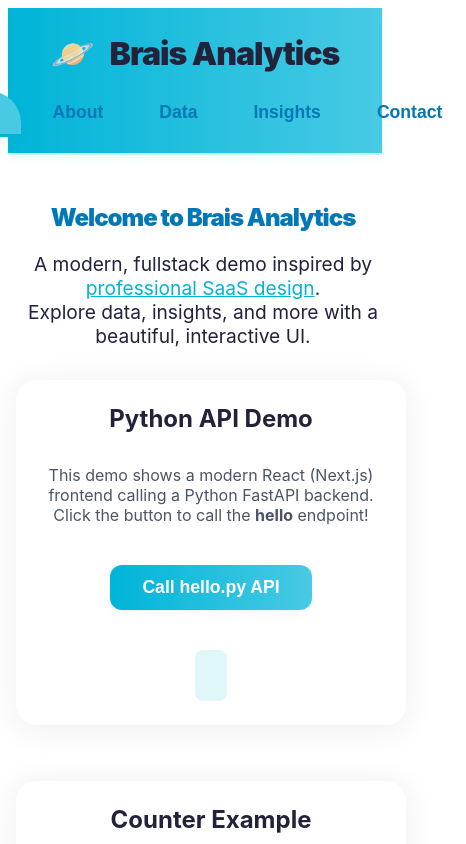
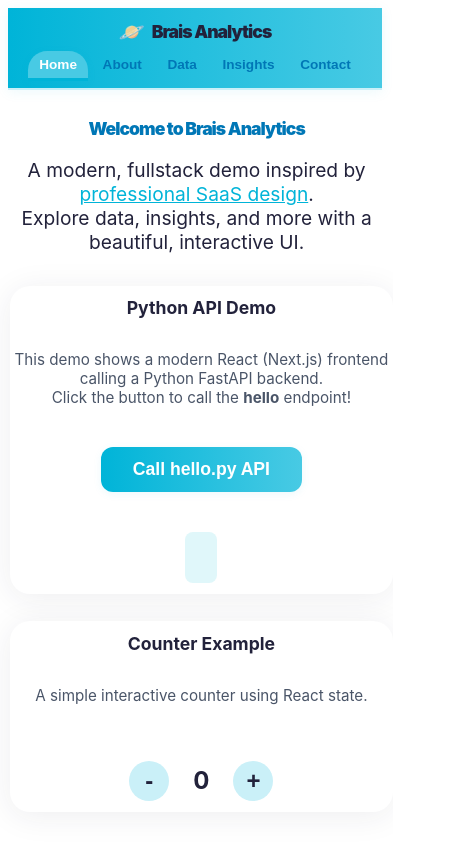
Before and after one commit to braisgonzalez/cursor-agent-test, a Next.js app in the folder app/: page / in a window 390 px wide. Shown: the top 844 px of the page, 466 px wide, since content can reach past the window. Built offline with nearby package versions, Linux system fonts and the light colour scheme.

Commit message:
feat(ui): make UI fully responsive for iPhone (header, cards, tabs, layout)

```diff
--- a/app/src/app/page.module.css
+++ b/app/src/app/page.module.css
@@ -299,3 +299,60 @@
     font-size: 1.3rem;
   }
 }
+@media (max-width: 430px) {
+  .header {
+    font-size: 1.3rem;
+    padding: 0.2rem 0 0.2rem 0;
+    min-height: 48px;
+    position: sticky;
+    top: 0;
+    z-index: 10;
+  }
+  .logoArea {
+    padding: 0.5rem 0 0.2rem 0;
+    gap: 0.5rem;
+  }
+  .logo {
+    font-size: 1.3rem;
+  }
+  .brand {
+    font-size: 1.1rem;
+  }
+  .navTabs {
+    gap: 0.2rem;
+    margin: 0.2rem 0 0.2rem 0;
+  }
+  .tabButton {
+    font-size: 0.85rem;
+    padding: 0.4rem 0.7rem;
+    border-radius: 1.2rem 1.2rem 0 0;
+  }
+  .main {
+    gap: 1rem;
+    padding-top: 0.5rem;
+  }
+  .cardRow {
+    gap: 0.7rem;
+  }
+  .card {
+    padding: 0.7rem 0.3rem;
+    max-width: 98vw;
+    min-width: 0;
+    margin-bottom: 1rem;
+  }
+  .cardTitle {
+    font-size: 1.1rem;
+  }
+  .cardDesc {
+    font-size: 0.95rem;
+  }
+  .heroTitle {
+    font-size: 1.1rem;
+  }
+  .sectionTitle {
+    font-size: 1rem;
+  }
+  .tabContent {
+    padding: 0.5rem 0.1rem 0.1rem 0.1rem;
+  }
+}
```
